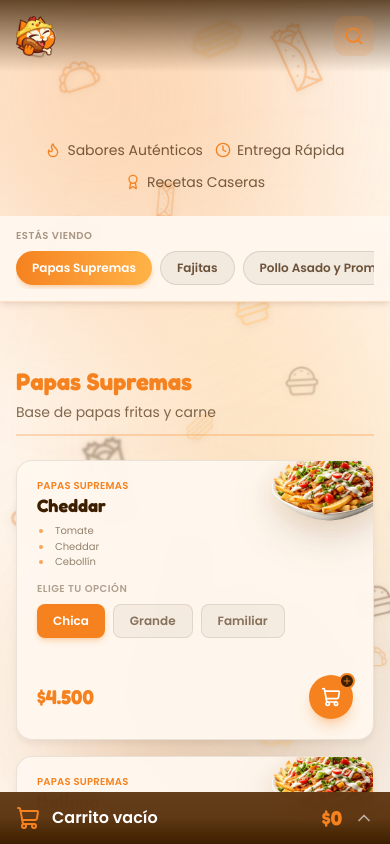
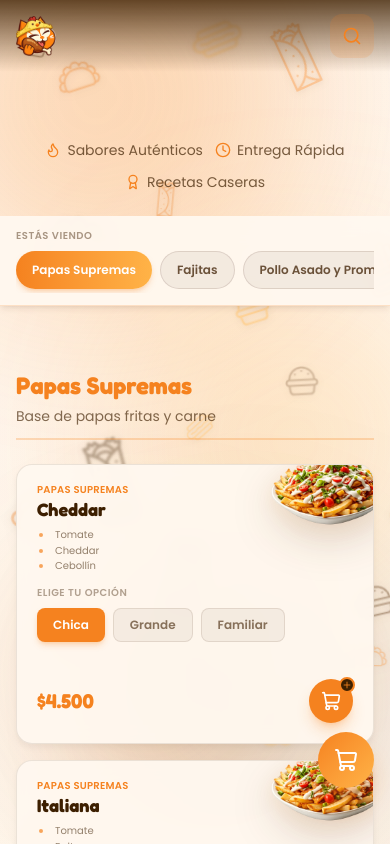
Before and after one commit to chrx3/menu-digital, a Next.js app: page / in a window 390 px wide. Shown: the top 844 px of the page. Built offline with nearby package versions, Linux system fonts and the light colour scheme.

Commit message:
feat: mejorar UI - header solido al buscar, X para limpiar, tabs mas altos, FAB flotante carrito

```diff
--- a/app/components/Cart.tsx
+++ b/app/components/Cart.tsx
@@ -63,7 +63,37 @@ export default function Cart({
 
   return (
     <>
-      {/* Mobile Bottom Bar */}
+      {/* Mobile Floating Cart Button — circular, debajo del chevrón up */}
+      <motion.button
+        initial={{ opacity: 0, scale: 0 }}
+        animate={{
+          opacity: 1,
+          scale: 1,
+          ...(cartPulse && { scale: [1, 1.25, 1] }),
+        }}
+        onClick={() => setIsOpen(true)}
+        className="fixed bottom-14 right-4 z-40 lg:hidden w-14 h-14 bg-gradient-to-br from-naranja-mc to-naranja-claro rounded-full shadow-xl shadow-naranja-mc/40 flex items-center justify-center"
+        whileHover={{ scale: 1.1 }}
+        whileTap={{ scale: 0.9 }}
+        data-cart-fly-target
+      >
+        <ShoppingCart className="w-6 h-6 text-white" />
+        <AnimatePresence>
+          {itemCount > 0 && (
+            <motion.span
+              initial={{ scale: 0 }}
+              animate={{ scale: 1 }}
+              exit={{ scale: 0 }}
+              className="absolute -top-1 -right-1 bg-marron-oscuro text-naranja-mc text-xs font-bold rounded-full min-w-[22px] h-[22px] flex items-center justify-center px-1 shadow-md"
+            >
+              {itemCount}
+            </motion.span>
+          )}
+        </AnimatePresence>
+      </motion.button>
+
+      {/* Mobile Bottom Bar — solo cuando hay productos */}
+      {itemCount > 0 && (
         <motion.div
           initial={{ y: 100 }}
           animate={{ y: 0 }}
@@ -74,29 +104,13 @@ export default function Cart({
             className="w-full flex items-center justify-between px-4 py-3"
             whileTap={{ scale: 0.98 }}
             data-cart-fly-target
-          animate={cartPulse ? { scale: [1, 1.15, 1] } : {}}
-          transition={{ duration: 0.4 }}
           >
             <div className="flex items-center gap-3">
               <div className="relative">
                 <ShoppingCart className="w-6 h-6 text-[#F5821F]" />
-              <AnimatePresence>
-                {itemCount > 0 && (
-                  <motion.span
-                    initial={{ scale: 0 }}
-                    animate={{ scale: 1 }}
-                    exit={{ scale: 0 }}
-                    className="absolute -top-2 -right-2 bg-[#F5821F] text-white text-xs font-bold rounded-full w-5 h-5 flex items-center justify-center"
-                  >
-                    {itemCount}
-                  </motion.span>
-                )}
-              </AnimatePresence>
               </div>
               <span className="text-white font-semibold">
-              {itemCount === 0
-                ? "Carrito vacío"
-                : `${itemCount} ${itemCount === 1 ? "producto" : "productos"}`}
+                {itemCount} {itemCount === 1 ? "producto" : "productos"}
               </span>
             </div>
             <div className="flex items-center gap-3">
@@ -112,6 +126,7 @@ export default function Cart({
             </div>
           </motion.button>
         </motion.div>
+      )}
 
       {/* Desktop Side Button */}
       <motion.button
--- a/app/components/CategoryTabs.tsx
+++ b/app/components/CategoryTabs.tsx
@@ -32,7 +32,7 @@ export default function CategoryTabs({
               whileHover={{ scale: 1.05 }}
               whileTap={{ scale: 0.95 }}
               className={`
-                snap-start shrink-0 px-4 py-2 rounded-full text-xs sm:text-sm font-semibold transition-[background-color,color,border-color,box-shadow,transform] duration-300
+                 snap-start shrink-0 px-4 py-2.5 rounded-full text-xs sm:text-sm font-semibold transition-[background-color,color,border-color,box-shadow,transform] duration-300
                 whitespace-nowrap relative overflow-hidden
                 ${
                   activeCategory === categoria.id
--- a/app/components/Header.tsx
+++ b/app/components/Header.tsx
@@ -15,8 +15,11 @@ export default function Header({ searchTerm, onSearchChange }: HeaderProps) {
   const [scrolled, setScrolled] = useState(false);
   const [mobileLogoIndex, setMobileLogoIndex] = useState(0);
   const searchRef = useRef<HTMLInputElement>(null);
+  const desktopSearchRef = useRef<HTMLInputElement>(null);
 
   const mobileLogos = ["/mctommy1.webp", "/mctommy2.webp"] as const;
+
+  const hasSearch = searchTerm.trim().length > 0;
 
   useEffect(() => {
     const handleScroll = () => setScrolled(window.scrollY > 20);
@@ -44,7 +47,7 @@ export default function Header({ searchTerm, onSearchChange }: HeaderProps) {
         animate={{ y: 0 }}
         transition={{ type: "spring", stiffness: 200, damping: 20 }}
         className={`fixed top-0 left-0 right-0 z-50 transition-[background-color,box-shadow] duration-300 ${
-          scrolled
+          scrolled || hasSearch
             ? "bg-marron-oscuro/95 backdrop-blur-lg shadow-lg shadow-marron-medio/30"
             : "bg-gradient-to-b from-marron-oscuro/80 to-transparent"
         }`}
@@ -92,6 +95,7 @@ export default function Header({ searchTerm, onSearchChange }: HeaderProps) {
               <div className="relative w-full">
                 <Search className="absolute left-3 top-1/2 -translate-y-1/2 w-5 h-5 text-naranja-mc/60" aria-hidden="true" />
                 <input
+                  ref={desktopSearchRef}
                   type="search"
                   name="menu-search"
                   autoComplete="off"
@@ -100,11 +104,27 @@ export default function Header({ searchTerm, onSearchChange }: HeaderProps) {
                   placeholder="Buscar en el menú…"
                   value={searchTerm}
                   onChange={(e) => onSearchChange(e.target.value)}
-                  className="w-full pl-10 pr-4 py-2.5 bg-crema/90 border-2 border-naranja-mc/30 rounded-xl text-marron-oscuro placeholder:text-marron-oscuro/40 focus-visible:outline-none focus-visible:border-naranja-mc focus-visible:ring-2 focus-visible:ring-naranja-mc/20 transition-[border-color,box-shadow] font-medium"
+                  className="w-full pl-10 pr-10 py-2.5 bg-crema/90 border-2 border-naranja-mc/30 rounded-xl text-marron-oscuro placeholder:text-marron-oscuro/40 focus-visible:outline-none focus-visible:border-naranja-mc focus-visible:ring-2 focus-visible:ring-naranja-mc/20 transition-[border-color,box-shadow] font-medium"
                   style={{
                     fontFamily: "var(--font-poppins), system-ui, sans-serif",
                   }}
                 />
+                {hasSearch && (
+                  <motion.button
+                    initial={{ opacity: 0, scale: 0 }}
+                    animate={{ opacity: 1, scale: 1 }}
+                    exit={{ opacity: 0, scale: 0 }}
+                    onClick={() => {
+                      onSearchChange("");
+                      desktopSearchRef.current?.focus();
+                    }}
+                    className="absolute right-2 top-1/2 -translate-y-1/2 p-1.5 rounded-lg text-marron-oscuro/50 hover:text-marron-oscuro hover:bg-marron-oscuro/10 transition-colors focus-visible:outline-none focus-visible:ring-2 focus-visible:ring-naranja-mc/40"
+                    whileTap={{ scale: 0.85 }}
+                    aria-label="Limpiar búsqueda"
+                  >
+                    <X className="w-5 h-5" />
+                  </motion.button>
+                )}
               </div>
             </div>
 
@@ -113,12 +133,12 @@ export default function Header({ searchTerm, onSearchChange }: HeaderProps) {
               {/* Mobile Search Toggle */}
               <motion.button
                 onClick={() => setIsSearchOpen(!isSearchOpen)}
-                className="md:hidden p-2.5 rounded-xl bg-naranja-mc/15 text-naranja-mc hover:bg-naranja-mc/25 transition-colors focus-visible:outline-none focus-visible:ring-2 focus-visible:ring-naranja-mc/40"
+                className="md:hidden p-3 rounded-xl bg-naranja-mc/15 text-naranja-mc hover:bg-naranja-mc/25 transition-colors focus-visible:outline-none focus-visible:ring-2 focus-visible:ring-naranja-mc/40"
                 whileTap={{ scale: 0.9 }}
                 aria-label={isSearchOpen ? "Cerrar búsqueda" : "Buscar"}
               >
                 {isSearchOpen ? (
-                  <X className="w-5 h-5" />
+                  <X className="w-6 h-6" />
                 ) : (
                   <Search className="w-5 h-5" />
                 )}
@@ -149,11 +169,27 @@ export default function Header({ searchTerm, onSearchChange }: HeaderProps) {
                 placeholder="Buscar en el menú…"
                 value={searchTerm}
                 onChange={(e) => onSearchChange(e.target.value)}
-                className="w-full pl-10 pr-4 py-2.5 bg-crema border-2 border-naranja-mc/30 rounded-xl text-marron-oscuro placeholder:text-marron-oscuro/40 focus-visible:outline-none focus-visible:border-naranja-mc focus-visible:ring-2 focus-visible:ring-naranja-mc/20 transition-[border-color,box-shadow] font-medium"
+                className="w-full pl-10 pr-10 py-2.5 bg-crema border-2 border-naranja-mc/30 rounded-xl text-marron-oscuro placeholder:text-marron-oscuro/40 focus-visible:outline-none focus-visible:border-naranja-mc focus-visible:ring-2 focus-visible:ring-naranja-mc/20 transition-[border-color,box-shadow] font-medium"
                 style={{
                   fontFamily: "var(--font-poppins), system-ui, sans-serif",
                 }}
               />
+              {hasSearch && (
+                <motion.button
+                  initial={{ opacity: 0, scale: 0 }}
+                  animate={{ opacity: 1, scale: 1 }}
+                  exit={{ opacity: 0, scale: 0 }}
+                  onClick={() => {
+                    onSearchChange("");
+                    searchRef.current?.focus();
+                  }}
+                  className="absolute right-2 top-1/2 -translate-y-1/2 p-1.5 rounded-lg text-marron-oscuro/50 hover:text-marron-oscuro hover:bg-marron-oscuro/10 transition-colors focus-visible:outline-none focus-visible:ring-2 focus-visible:ring-naranja-mc/40"
+                  whileTap={{ scale: 0.85 }}
+                  aria-label="Limpiar búsqueda"
+                >
+                  <X className="w-5 h-5" />
+                </motion.button>
+              )}
             </div>
           </motion.div>
         )}
```
Lines whose indentation alone changed are shown as unchanged.
